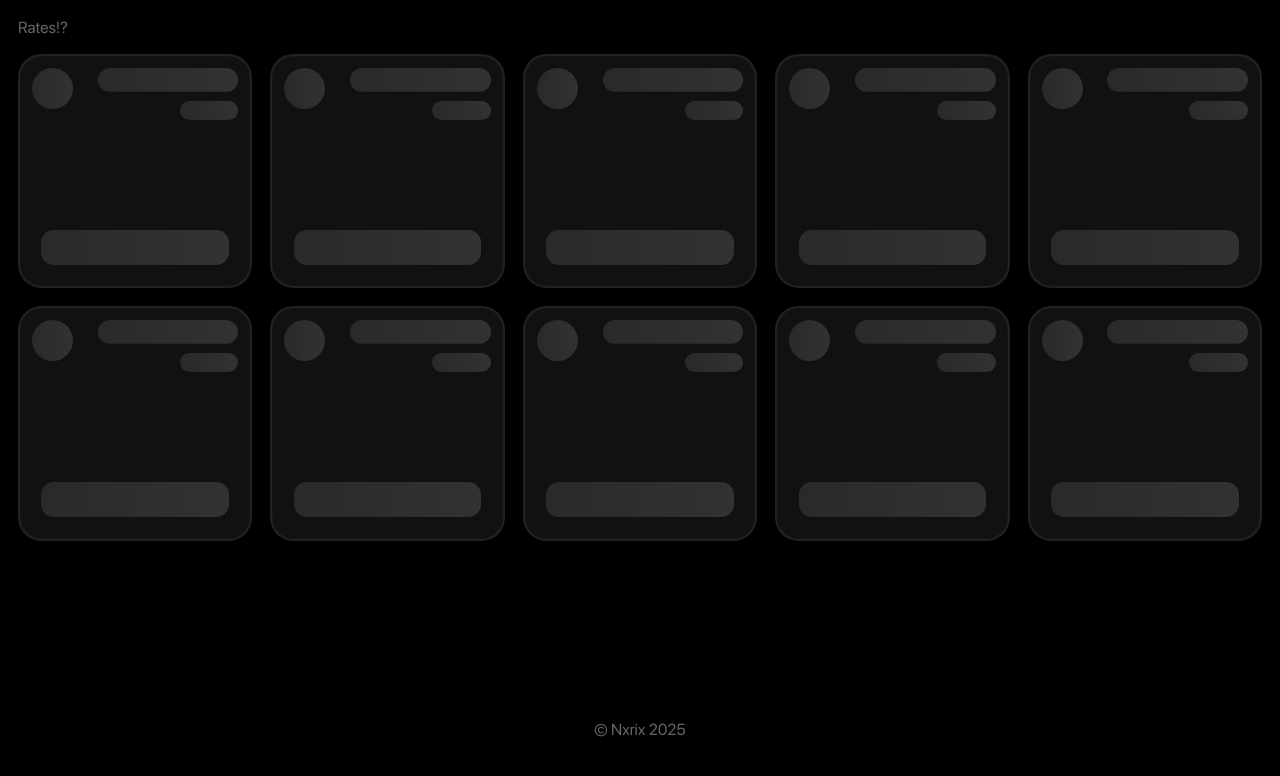
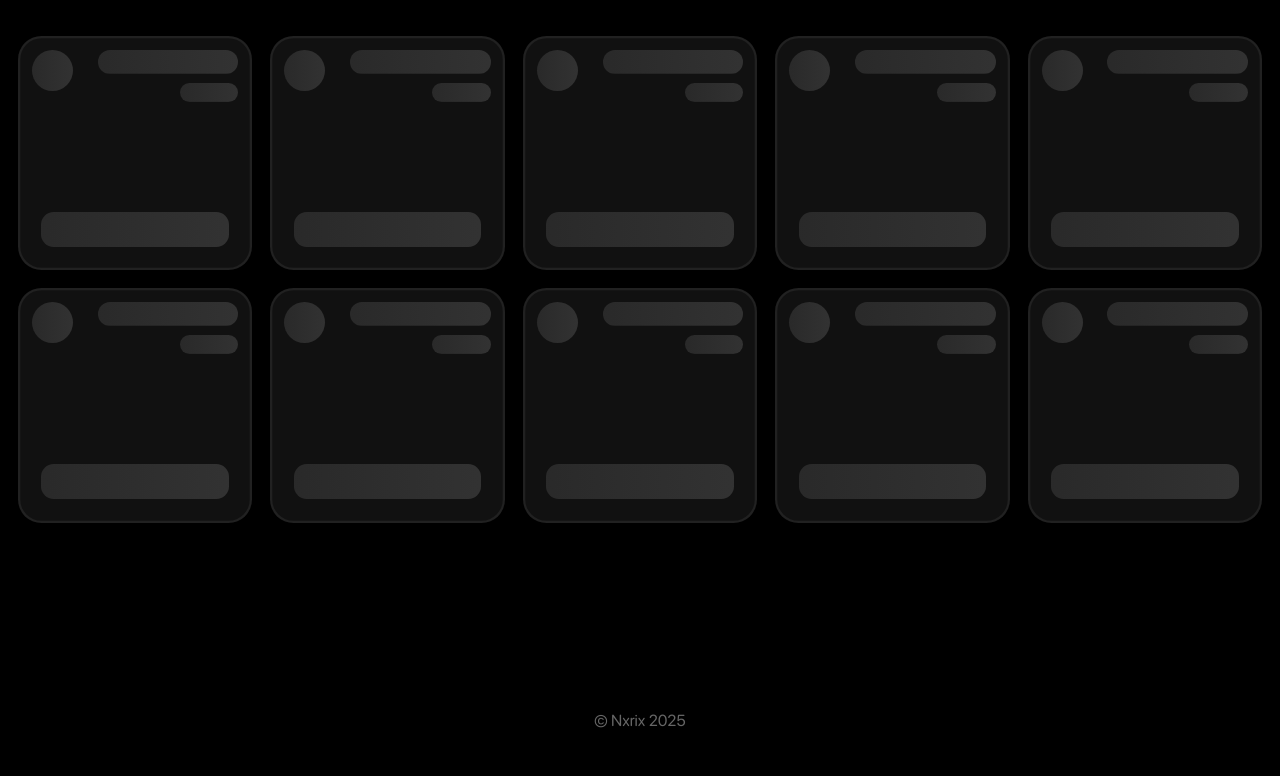
Before and after one commit to Nxrix/nxrix.github.io, a Jekyll site: the page api/rates.html, which Jekyll copies as it is, in a window 1280 px wide. Shown: the top 776 px of the page. Built offline with Jekyll 4.4.1, drawn with Linux system fonts in a browser that asks for light colours.

Commit message:
Update rates.html

```diff
--- a/api/rates.html
+++ b/api/rates.html
@@ -190,6 +190,7 @@
 }
 
 .t .d {
+  width: 100%;
   margin-left: auto;
 }
 
@@ -264,7 +265,7 @@
 <body>
   <div class="content">
 	  <div class="t">
-      <div class="n">Rates!?</div>
+      <div class="n"></div>
       <div class="d" id="date"></div>
     </div>
     <div id="list"></div>
```
